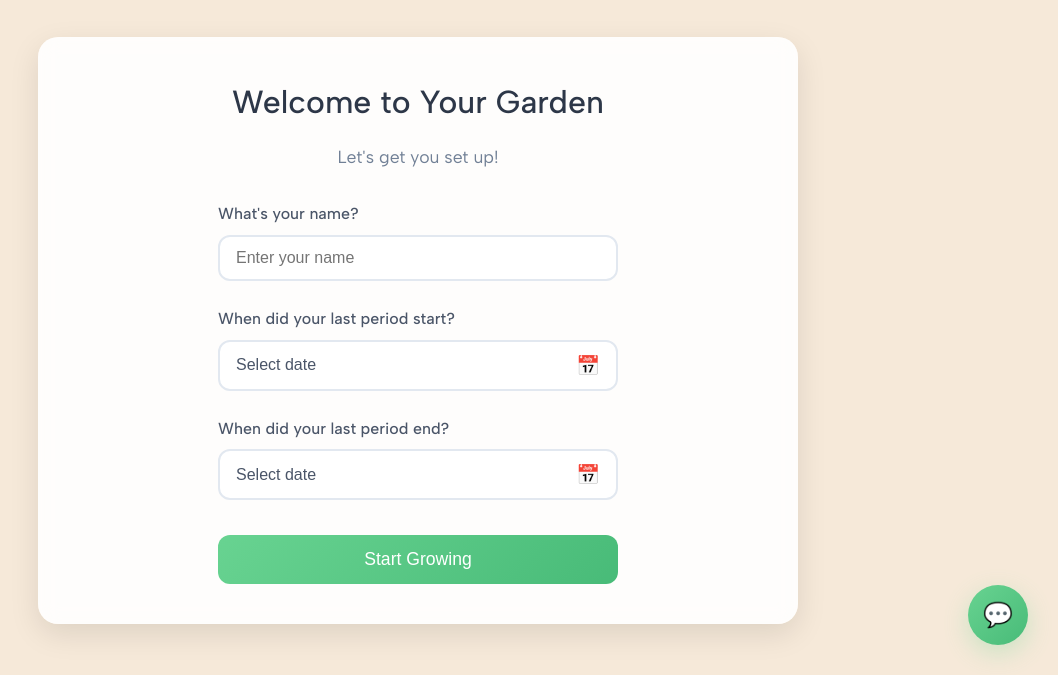
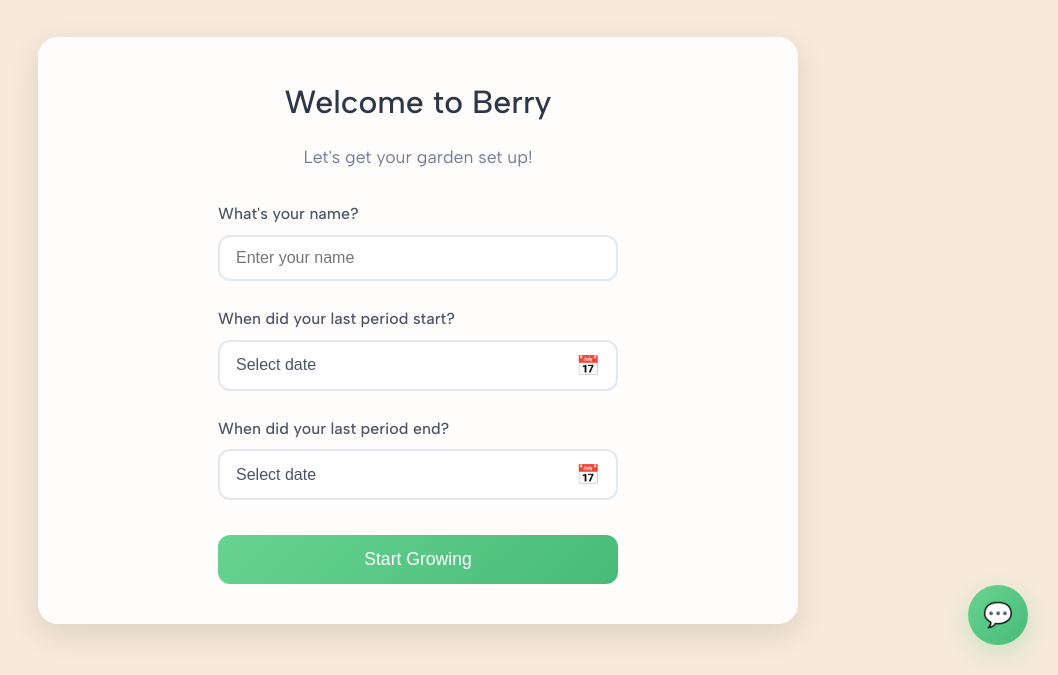
Before and after one commit to CherryLeChicken/berry, a website with bundled scripts: page index.html in a window 1280 px wide. Shown: the part 125-800 px from the top of the page, without its empty margins (222-1280 px from the left). Built offline with nearby package versions, Linux system fonts and the light colour scheme; files whose address does not match are found by name.

Commit message:
text changes

```diff
--- a/index.html
+++ b/index.html
@@ -28,8 +28,8 @@
             <!-- Setup Screen -->
             <div id="setup-screen" class="screen active">
                 <div class="setup-container">
-                    <h2>Welcome to Your Garden</h2>
-                    <p>Let's get you set up!</p>
+                    <h2>Welcome to Berry</h2>
+                    <p>Let's get your garden set up!</p>
 
                     <form id="cycle-setup-form" class="setup-form">
                         <div class="form-group">
```
